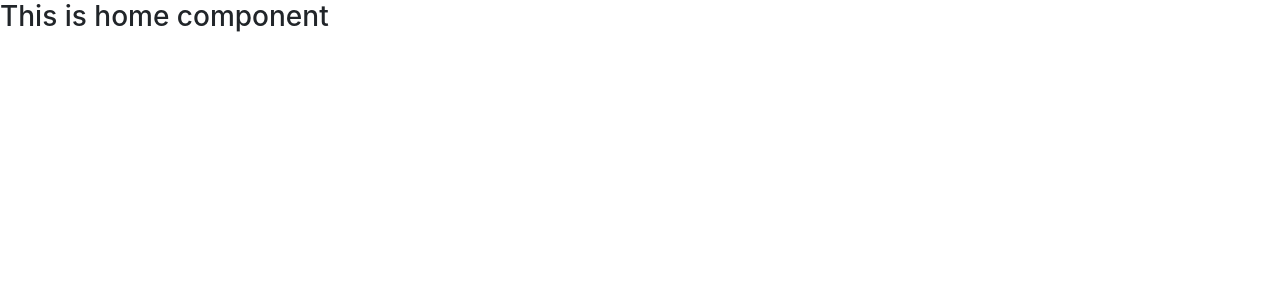
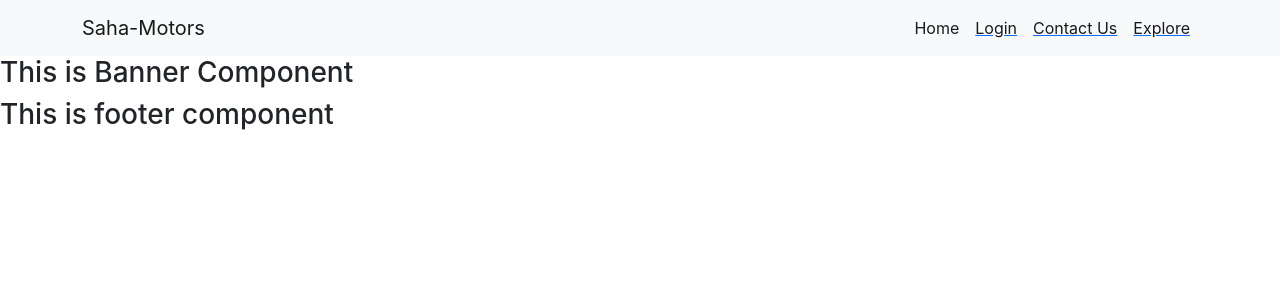
Before and after one commit to DebabrataSaha-570/Saha-Motors-Client, a React (Create React App) app: page / in a window 1280 px wide. Shown: the top 300 px of the page. Built offline with nearby package versions, Linux system fonts and the light colour scheme.

Commit message:
navbar added

```diff
--- a/package.json
+++ b/package.json
@@ -6,6 +6,7 @@
     "@testing-library/jest-dom": "^5.16.1",
     "@testing-library/react": "^12.1.2",
     "@testing-library/user-event": "^13.5.0",
+    "firebase": "^9.6.4",
     "react": "^17.0.2",
     "react-dom": "^17.0.2",
     "react-router-dom": "^5.3.0",
--- a/src/App.js
+++ b/src/App.js
@@ -8,6 +8,7 @@ import {
 } from "react-router-dom";
 import Home from './Pages/Home/Home/Home';
 import NotFound from './Pages/NotFound/NotFound';
+import Login from './Pages/Login/Login/Login';
 
 function App() {
   return (
@@ -16,6 +17,10 @@ function App() {
         <Route path="/home">
           <Home></Home>
         </Route>
+        <Route path="/login">
+          <Login></Login>
+        </Route>
+
 
         <Route exact path="/">
           <Home></Home>
--- /dev/null
+++ b/src/Pages/Home/Banner/Banner.js
@@ -0,0 +1,11 @@
+import React from 'react';
+
+const Banner = () => {
+    return (
+        <div>
+            <h3>This is Banner Component</h3>
+        </div>
+    );
+};
+
+export default Banner;
--- /dev/null
+++ b/src/Pages/Home/Footer/Footer.js
@@ -0,0 +1,11 @@
+import React from 'react';
+
+const Footer = () => {
+    return (
+        <div>
+            <h3>This is footer component</h3>
+        </div>
+    );
+};
+
+export default Footer;
--- a/src/Pages/Home/Home/Home.js
+++ b/src/Pages/Home/Home/Home.js
@@ -1,10 +1,15 @@
 import React from 'react';
+import Banner from '../Banner/Banner';
+import Footer from '../Footer/Footer';
+import Navbar from '../Navbar/Navbar';
 
 const Home = () => {
     return (
-        <div>
-            <h3>This is home component</h3>
-        </div>
+        <>
+            <Navbar></Navbar>
+            <Banner></Banner>
+            <Footer></Footer>
+        </>
     );
 };
 
--- /dev/null
+++ b/src/Pages/Home/Navbar/Navbar.js
@@ -0,0 +1,46 @@
+import React from 'react';
+import { Link } from 'react-router-dom';
+
+const Navbar = () => {
+    return (
+        <>
+            <nav className="navbar navbar-expand-lg navbar-light bg-light">
+                <div className="container">
+                    <a className="navbar-brand" href="#">Saha-Motors</a>
+                    <button className="navbar-toggler" type="button" data-bs-toggle="collapse" data-bs-target="#navbarSupportedContent" aria-controls="navbarSupportedContent" aria-expanded="false" aria-label="Toggle navigation">
+                        <span className="navbar-toggler-icon"></span>
+                    </button>
+                    <div className="collapse navbar-collapse" id="navbarSupportedContent">
+                        <ul className="navbar-nav ms-auto mb-2 mb-lg-0">
+                            <li className="nav-item">
+                                <Link style={{ textDecoration: 'none' }} to="/home">
+                                    <a className="nav-link active" aria-current="page" href="#" >Home</a>
+                                </Link>
+                            </li>
+                            <li className="nav-item">
+                                <Link to="/login">
+                                    <a className="nav-link active" >Login</a>
+                                </Link>
+                            </li>
+                            <li className="nav-item">
+                                <Link to="/contactUs">
+                                    <a className="nav-link active" >Contact Us</a>
+                                </Link>
+                            </li>
+                            <li className="nav-item">
+                                <Link to="/explore">
+                                    <a className="nav-link active" >Explore</a>
+                                </Link>
+                            </li>
+
+
+                        </ul>
+
+                    </div>
+                </div>
+            </nav>
+        </>
+    );
+};
+
+export default Navbar;
--- /dev/null
+++ b/src/Pages/Login/Login/Login.js
@@ -0,0 +1,11 @@
+import React from 'react';
+
+const Login = () => {
+    return (
+        <div>
+            <h3>This is login component</h3>
+        </div>
+    );
+};
+
+export default Login;
```
Also changed, not shown: 2 other files (tests, documents, lock files or other folders).
